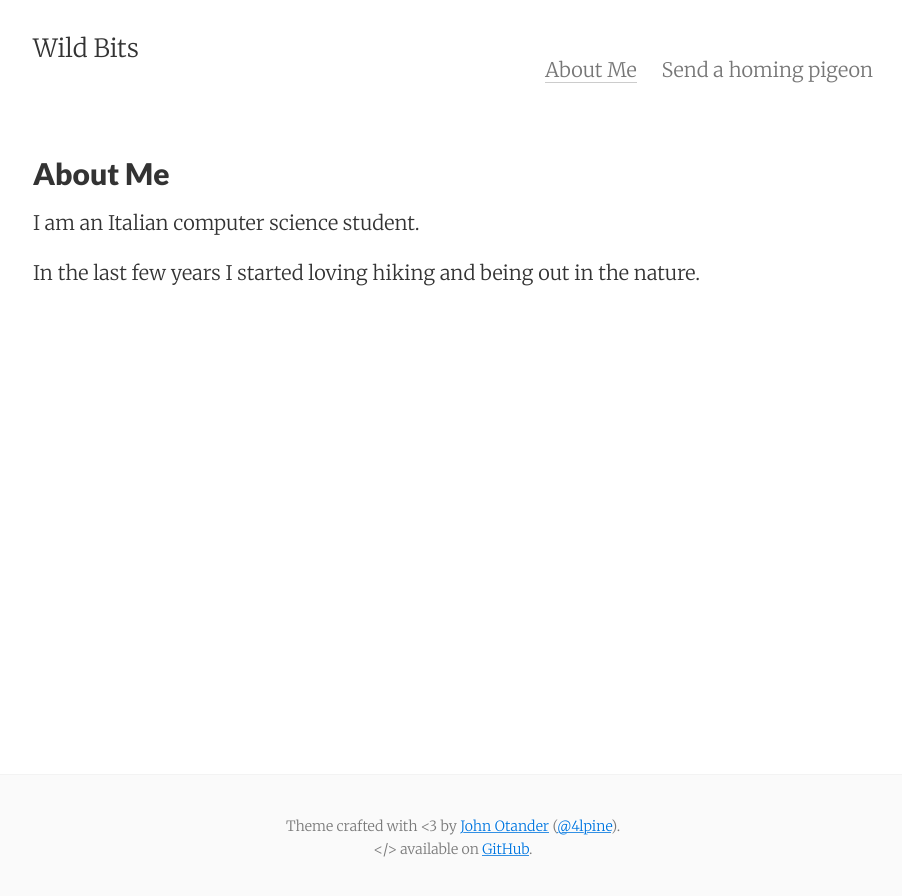
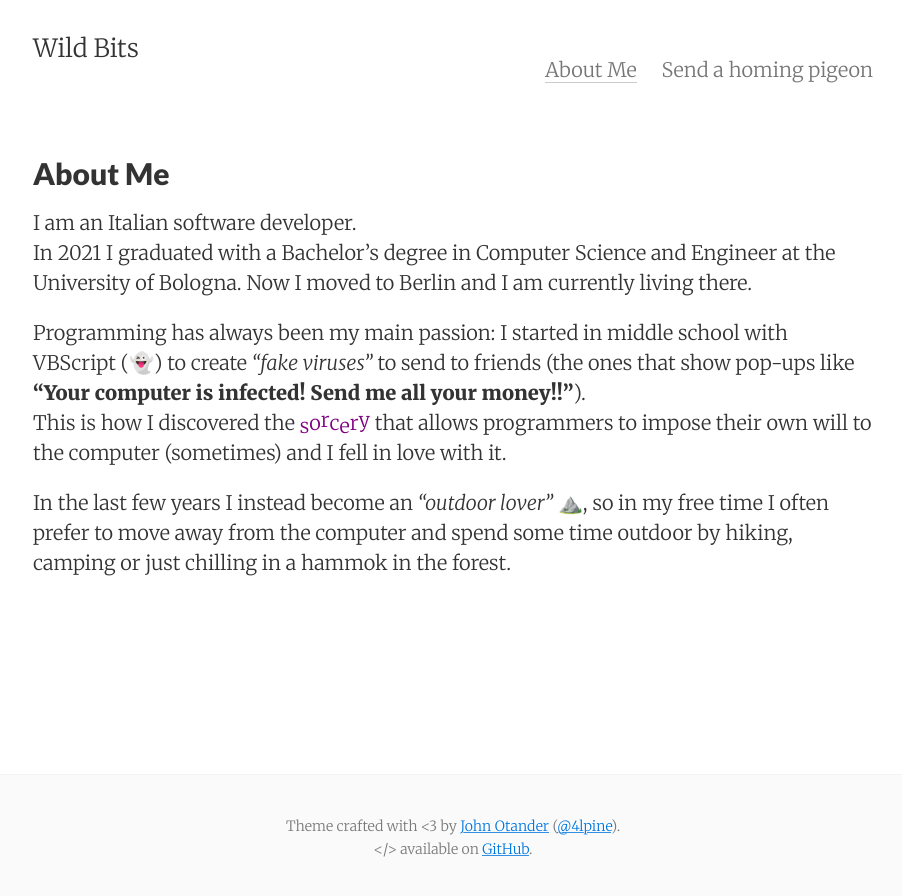
Before and after one commit to Carlovan/carlovan.github.io, a Jekyll site: the page built from about.md, in a window 1280 px wide. Shown: the top 896 px of the page, without its empty margins (187-1089 px from the left). Built offline with Jekyll 4.4.1, drawn with Linux system fonts in a browser that asks for light colours; emoji names are drawn with the system emoji font.

Commit message:
Improve the About me page

```diff
--- a/Gemfile
+++ b/Gemfile
@@ -4,3 +4,5 @@ source 'https://rubygems.org'
 # maintaining a local Jekyll environment in sync with GitHub Pages
 # https://github.com/github/pages-gem
 gem 'github-pages'
+
+gem "jemoji", "~> 0.12.0"
--- a/_config.yml
+++ b/_config.yml
@@ -121,6 +121,7 @@ sass:
 plugins:
   - jekyll-paginate
   - jekyll-sitemap
+  - jemoji
 # https://github.com/jekyll/jekyll/issues/2938
 exclude:
   - Gemfile
--- /dev/null
+++ b/_plugins/wobblyText.rb
@@ -0,0 +1,18 @@
+module Jekyll
+  class WobblyText < Liquid::Tag
+    def initialize(tag_name, input, tokens)
+      super
+      @input = input
+    end
+
+    def render(context)
+      chars = @input.split('')
+      strength = 3
+      return "<span>" + chars.each_with_index.map { |c,i|
+        "<span style='display: inline-block; transform: translateY(#{Math.cos(i.to_f * Math::PI / 2) * strength}px);'>#{c}</span>"
+      }.join + "</span>"
+    end
+  end
+end
+
+Liquid::Template.register_tag('wobbly_text', Jekyll::WobblyText)
--- a/about.md
+++ b/about.md
@@ -5,6 +5,10 @@ permalink: /about/
 tags: about
 ---
 
-I am an Italian computer science student.
+I am an Italian software developer.
+In 2021 I graduated with a Bachelor's degree in Computer Science and Engineer at the University of Bologna. Now I moved to Berlin and I am currently living there.
 
-In the last few years I started loving hiking and being out in the nature.
+Programming has always been my main passion: I started in middle school with VBScript (:ghost:) to create _"fake viruses"_ to send to friends (the ones that show pop-ups like **"Your computer is infected! Send me all your money!!"**).
+This is how I discovered the <span style="color: purple;">{% wobbly_text sorcery %}</span> that allows programmers to impose their own will to the computer (sometimes) and I fell in love with it.
+
+In the last few years I instead become an _"outdoor lover"_ :mountain:, so in my free time I often prefer to move away from the computer and spend some time outdoor by hiking, camping or just chilling in a hammok in the forest.
--- a/contact.html
+++ b/contact.html
@@ -10,7 +10,7 @@ tags: contact
     <img class="p2" height=50 src="/images/homing-pigeon.png">
     <div>
       <small>This message will be delivered using <a href="https://en.wikipedia.org/wiki/IP_over_Avian_Carriers">IP over Avian Carriers</a>.</small><br/>
-      <small><b>Disclaimer:</b> no animal will be hurt to deliver this message</small>
+	  <small><i><b>Disclaimer:</b> no animal will be hurt to deliver this message</i></small>
     </div>
   </div>
   {% if site.ajaxify_contact_form %}
```
